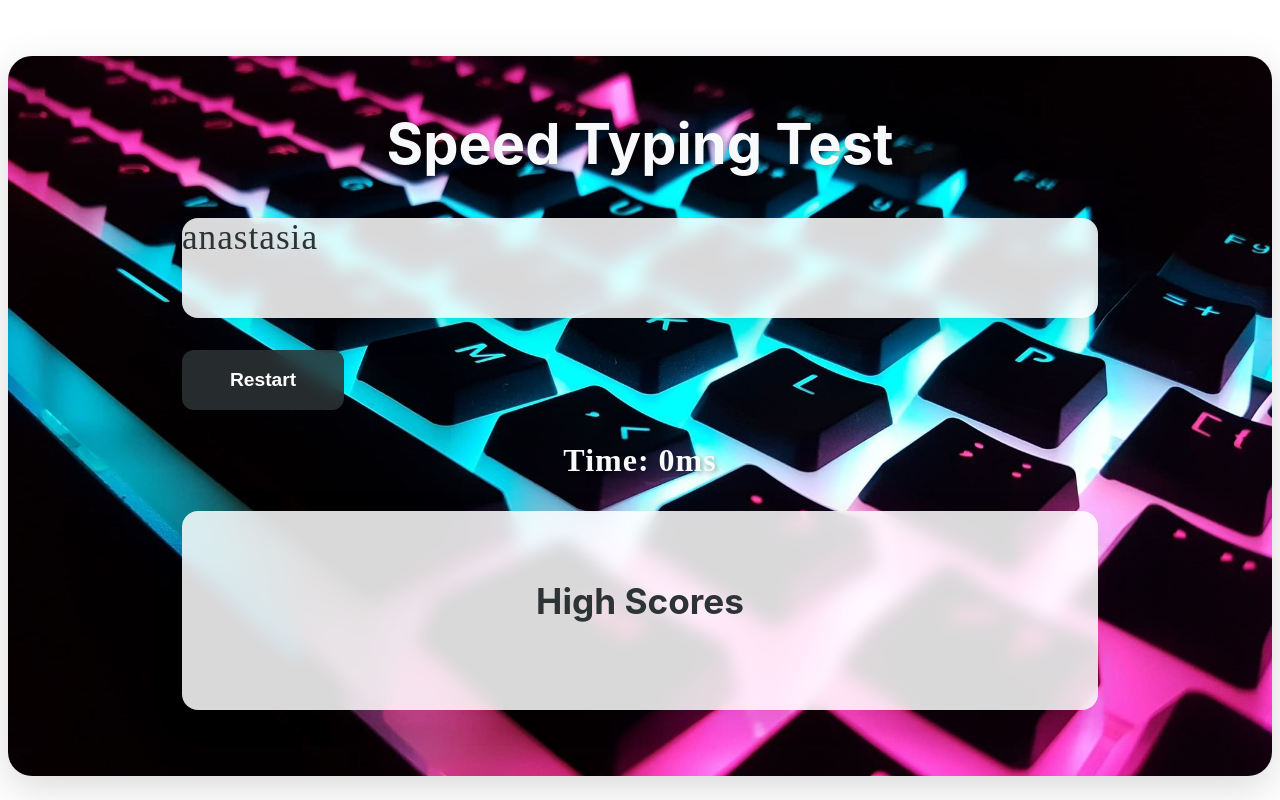
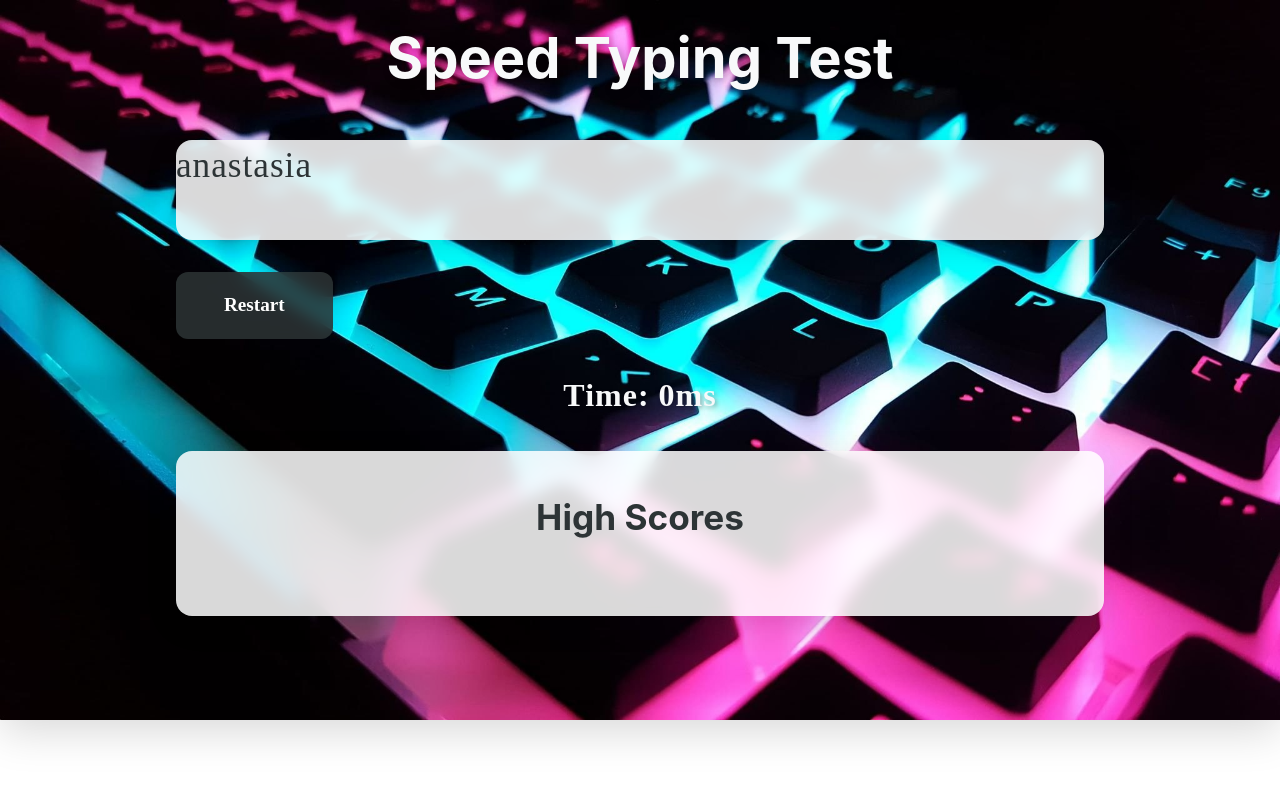
Before and after one commit to Anastasia-Vi/Typing-Text, a SvelteKit app: page / in a window 1280 px wide. Built offline with nearby package versions, Linux system fonts and the light colour scheme.

Commit message:
'deploy'

```diff
--- /dev/null
+++ b/src/app.css
@@ -0,0 +1,60 @@
+/* Modern CSS Reset */
+*,
+*::before,
+*::after {
+  box-sizing: border-box;
+  margin: 0;
+  padding: 0;
+}
+
+/* Remove default margin */
+body,
+h1,
+h2,
+h3,
+h4,
+h5,
+h6,
+p {
+  margin: 0;
+}
+
+/* Set core body defaults */
+body {
+  min-height: 100vh;
+  text-rendering: optimizeSpeed;
+  line-height: 1.5;
+}
+
+/* Remove list styles */
+ul,
+ol {
+  list-style: none;
+}
+
+/* Make images easier to work with */
+img,
+picture {
+  max-width: 100%;
+  display: block;
+}
+
+/* Inherit fonts for inputs and buttons */
+input,
+button,
+textarea,
+select {
+  font: inherit;
+}
+
+/* Remove all animations and transitions for people that prefer not to see them */
+@media (prefers-reduced-motion: reduce) {
+  *,
+  *::before,
+  *::after {
+    animation-duration: 0.01ms !important;
+    animation-iteration-count: 1 !important;
+    transition-duration: 0.01ms !important;
+    scroll-behavior: auto !important;
+  }
+}
--- /dev/null
+++ b/src/routes/+layout.svelte
@@ -0,0 +1,5 @@
+<script>
+import "../app.css"
+</script>
+
+<slot />
--- a/src/routes/+page.svelte
+++ b/src/routes/+page.svelte
@@ -72,7 +72,7 @@
 
 
  <div class="image">
-  <Row>
+  <Row noMargin>
     <Grid>
         <Card col={12}>
           <div class="container">
@@ -109,7 +109,6 @@
     background-image: url('/photo1.png');
     background-size: cover;
     background-position: center;
-    border-radius: 24px;
     box-shadow: 0 12px 40px rgba(0, 0, 0, 0.15);
     min-height: 90vh;
   }
```
Also changed, not shown: static/manifest.json.
